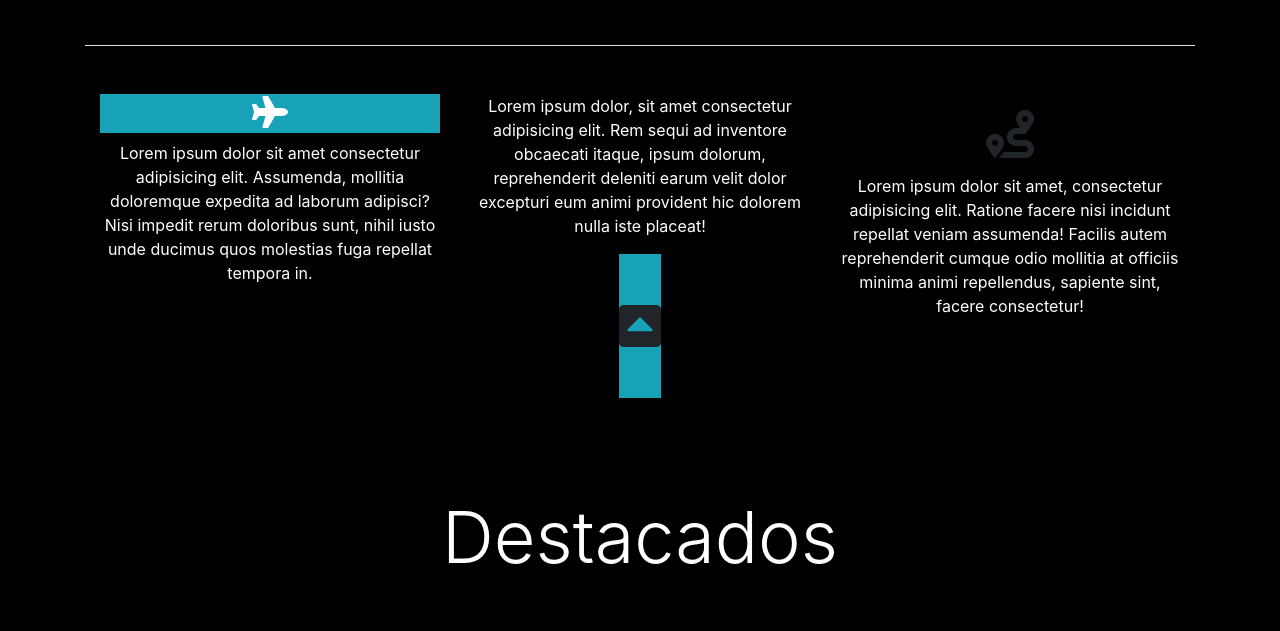
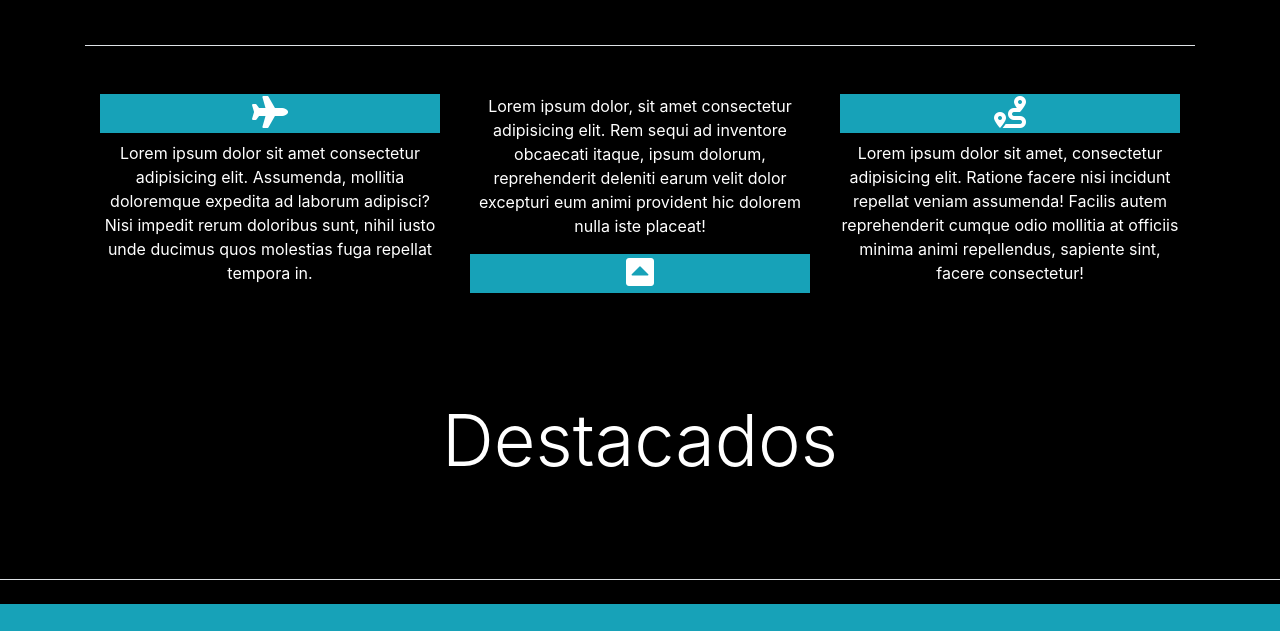
Before and after one commit to rodrigoraiman/Prueba-desafio, a plain HTML site: page index.html in a window 1280 px wide. Shown: the part 1097-1728 px from the top of the page. Drawn offline with nearby package versions, Linux system fonts and the light colour scheme; a script that the page names is missing.

Commit message:
pestañas

```diff
--- a/index.html
+++ b/index.html
@@ -78,10 +78,10 @@
               </div>
               <div class="col-4">
                 <p class="lorem">Lorem ipsum dolor, sit amet consectetur adipisicing elit. Rem sequi ad inventore obcaecati itaque, ipsum dolorum, reprehenderit deleniti earum velit dolor excepturi eum animi provident hic dolorem nulla iste placeat!</p>
-                <i class="fas fa-caret-square-up fa-3x py-md-5 bg-info"></i>
+                <div class="text-center bg-info"><h2><i class="fas fa-caret-square-up"></i></h2></div>
               </div>
               <div class="col-4">
-                <i class="fas fa-route fa-3x py-md-3"></i>
+                <div class="text-center bg-info"><h2><i class="fas fa-route"></i></h2></div>
                 <p class="lorem">Lorem ipsum dolor sit amet, consectetur adipisicing elit. Ratione facere nisi incidunt repellat veniam assumenda! Facilis autem reprehenderit cumque odio mollitia at officiis minima animi repellendus, sapiente sint, facere consectetur!</p>
               </div>
             </div>
```
